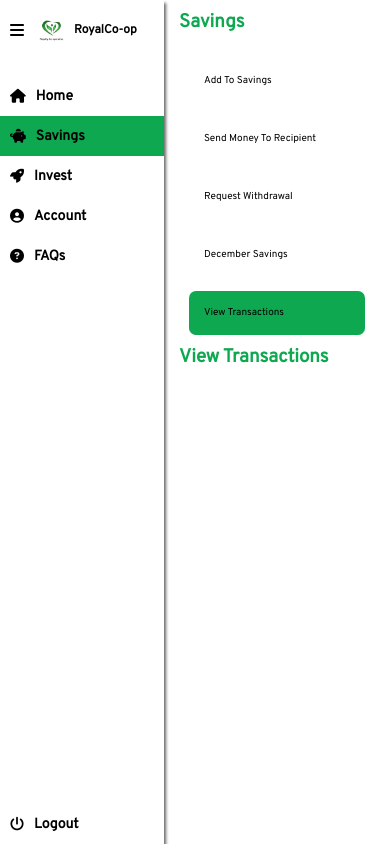
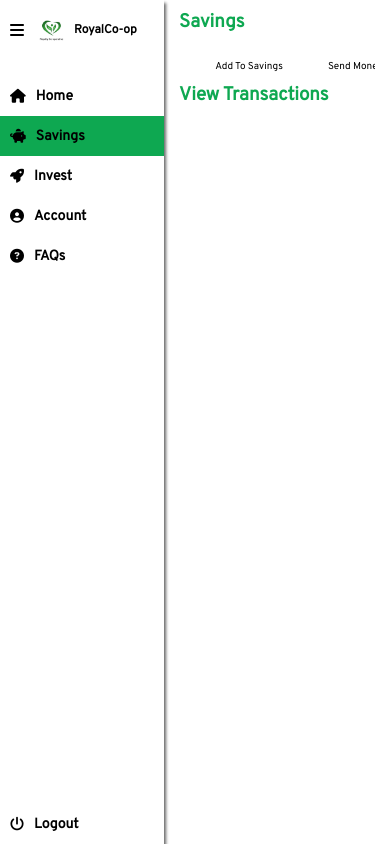
Before and after one commit to oluwatoba1/rc2, a React (Create React App) app: page /savings/view-transactions in a window 390 px wide. Built offline with nearby package versions, Linux system fonts and the light colour scheme.

Commit message:
DesignBug Fixes

```diff
--- a/src/App.css
+++ b/src/App.css
@@ -114,7 +114,7 @@ p {
 	background-color: #fff;
 }
 
-a.active {
+.links a.active {
 	background-color: var(--primary-color);
 }
 
--- a/src/components/savings/Savings.css
+++ b/src/components/savings/Savings.css
@@ -1,6 +1,6 @@
 .savingsWrapper {
 	display: grid;
-	grid-template-columns: 30% 75%;
+	grid-template-columns: 30% 70%;
 	column-gap: var(--padding);
 	padding: var(--padding) 0;
 }
@@ -20,12 +20,13 @@
 	border-radius: 7px;
 	display: flex;
 	align-items: center;
-	justify-content: flex-start;
+	justify-content: center;
 	transition: cubic-bezier(0.3, 0.3, 1, 0.3);
 }
 
 .savingsBody a.active {
-	border-bottom: 1px solid var(--primary-color) !important;
+	border-radius: 0;
+	border-bottom: 1px solid var(--primary-color);
 }
 
 .savingsFormBody {
@@ -37,11 +38,18 @@
 	}
 
 	.savingsBody {
-		grid-template-columns: repeat(1, 1fr);
+		grid-template-columns: repeat(5, 1fr);
 		padding: 10px;
+		overflow-x: scroll;
 	}
 
 	.savingsBody a {
+		padding: 0;
 		font-size: 10px;
+		width: 120px;
+	}
+
+	.savingsBody a.active {
+		border-bottom: 1px solid var(--primary-color);
 	}
 }
```
